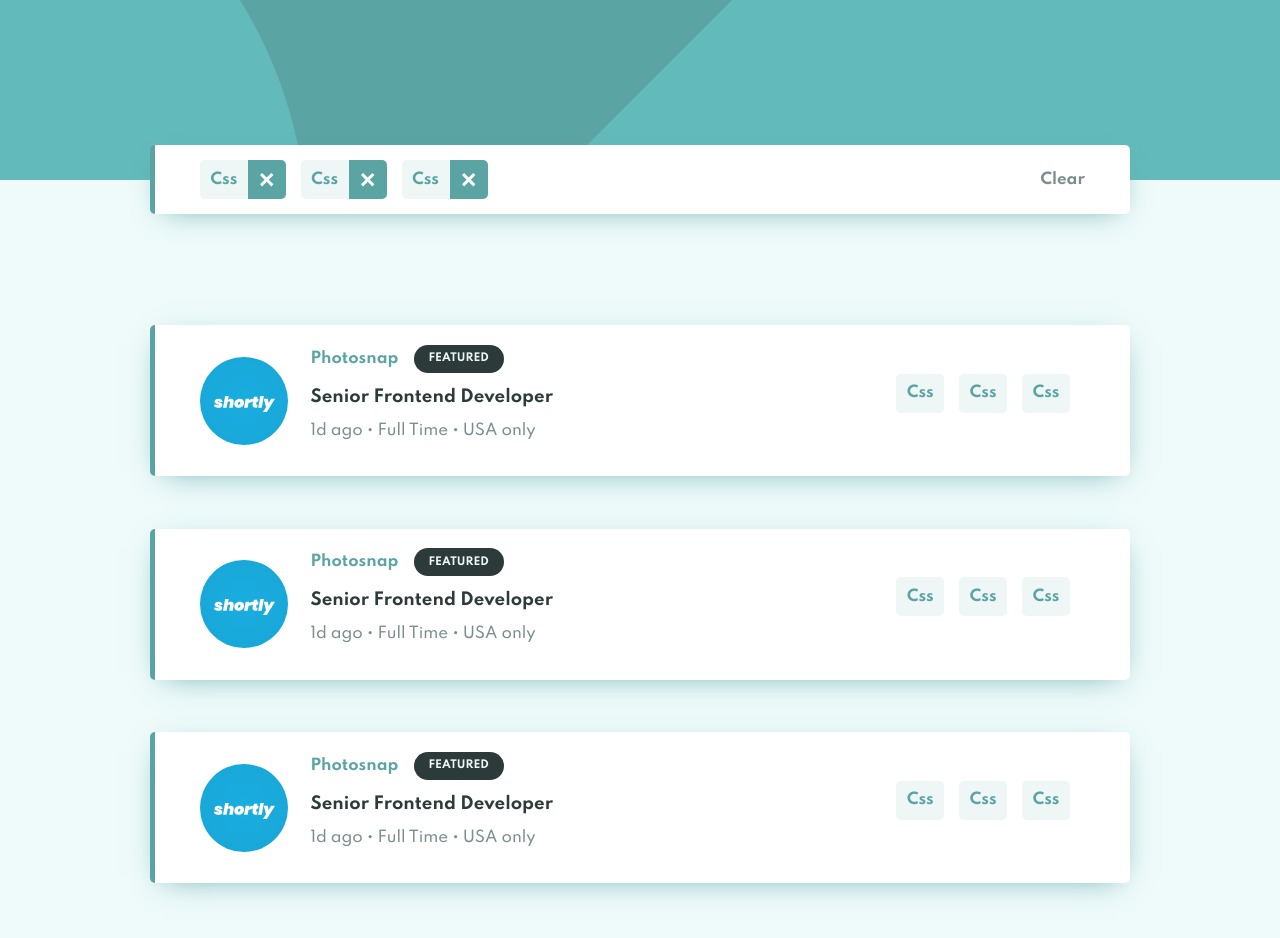
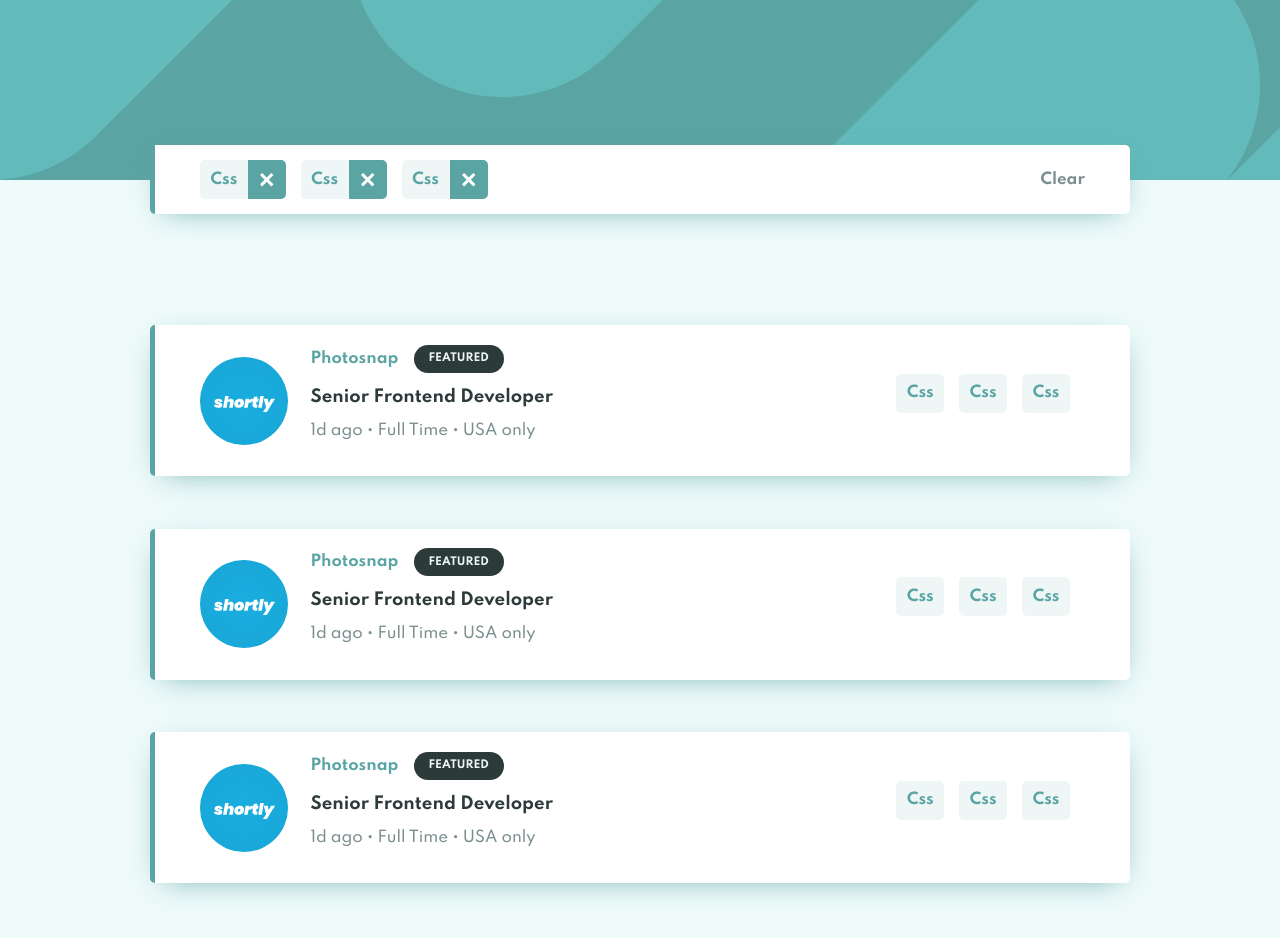
Before and after one commit to Lopez089/job-listing, a React (Create React App) app: page / in a window 1280 px wide. Shown: the top 938 px of the page. Built offline with nearby package versions, Linux system fonts and the light colour scheme.

Commit message:
adding bg header

```diff
--- a/src/components/header/header.scss
+++ b/src/components/header/header.scss
@@ -12,3 +12,10 @@
     }
   }
 }
+
+@media screen and (min-width: 769px) {
+  .header {
+    background: url(./bg-header-desktop.svg) var(--Dark-Cyan);
+    background-size: cover;
+  }
+}
```
